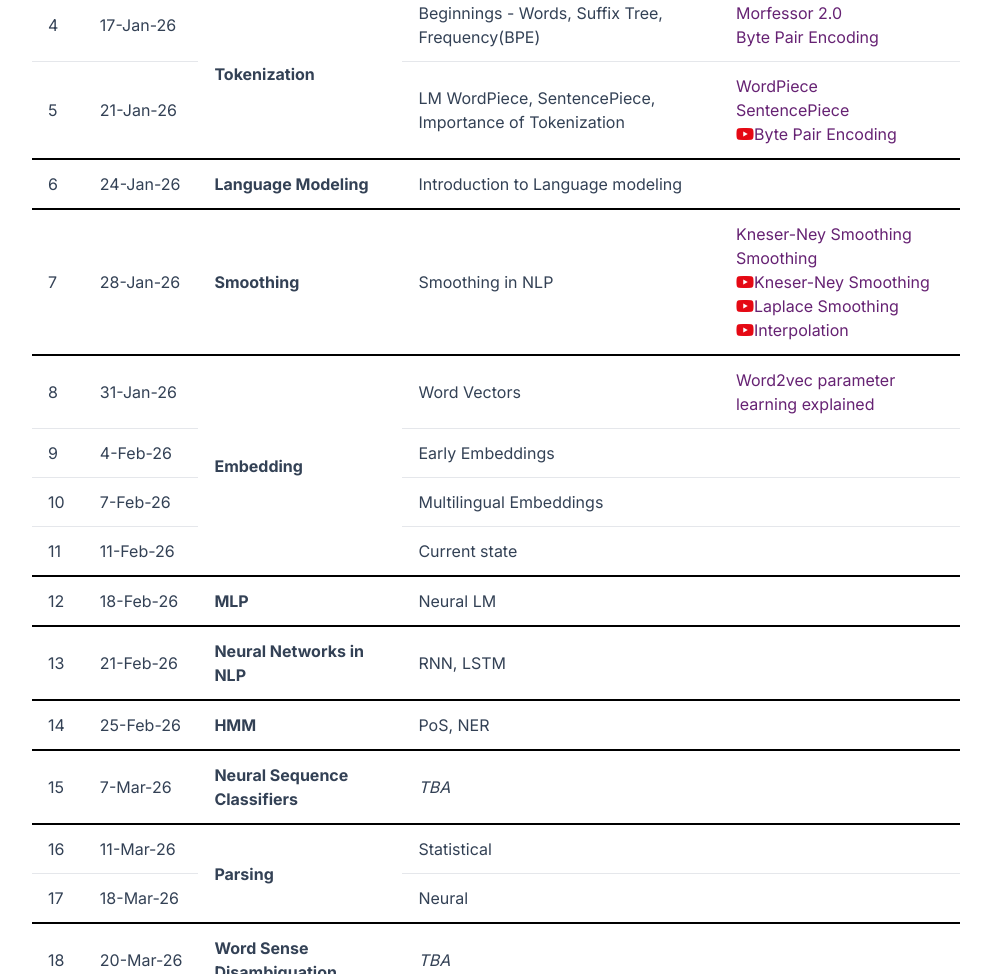
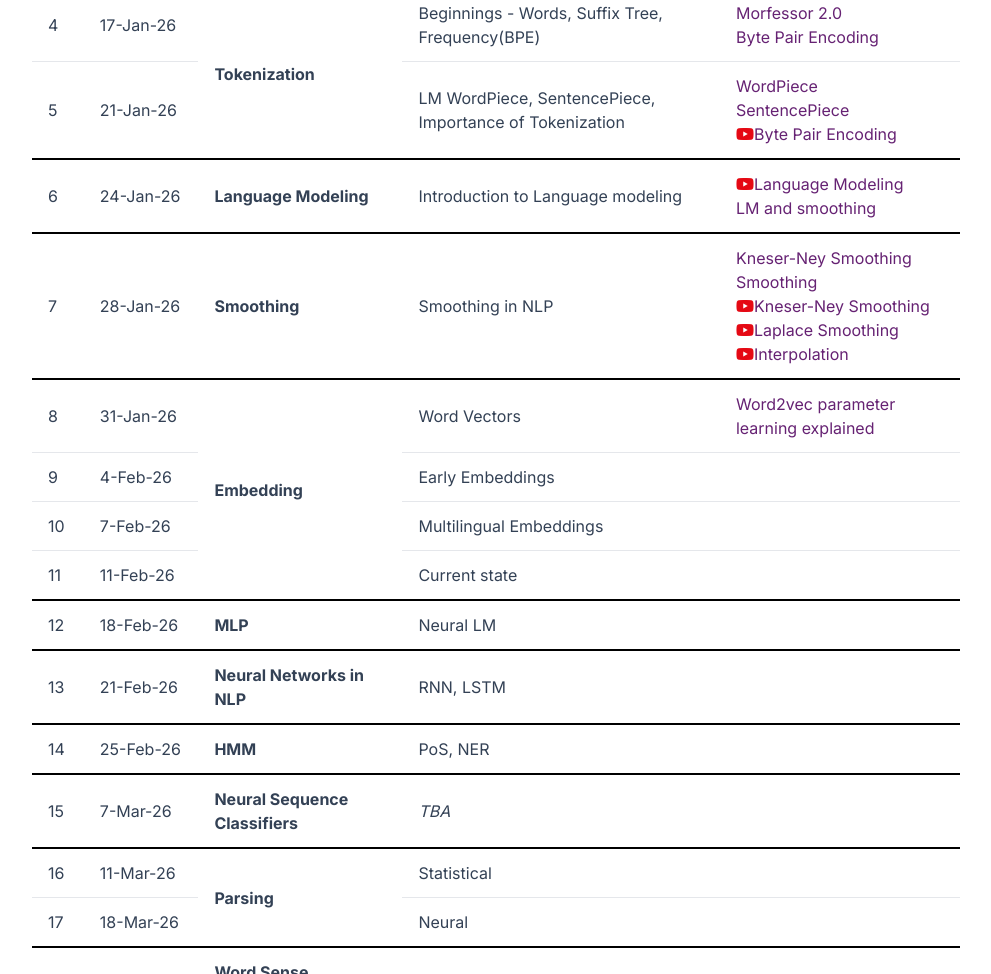
Before and after one commit to ltrcnlp/S26, a plain HTML site: page index.html in a window 1280 px wide. Shown: the part 2836-3810 px from the top of the page, without its empty margins (144-1135 px from the left). Drawn offline with nearby package versions, Linux system fonts and the light colour scheme; a small style sheet from the web is missing.

Commit message:
Add resource links for Language Modeling
Added links to YouTube and PDF resources for Language Modeling.

```diff
--- a/index.html
+++ b/index.html
@@ -324,7 +324,10 @@
 			        <td class="px-4 py-3 whitespace-nowrap">24-Jan-26</td>
 			        <td class="px-4 py-3 border-b-2 border-black font-bold">Language Modeling</td>
 			        <td class="px-4 py-3">Introduction to Language modeling</td>
-			        <td class="px-4 py-3"></td>
+			        <td class="px-4 py-3">
+						<i class="fa-brands fa-youtube"></i><a href="https://www.youtube.com/watch?v=6TjmCP7TDOg" class="text-[#662273] hover:underline font-medium" target="_blank">Language Modeling</a><br/>
+						<a href="https://www.kamperh.com/nlp817/notes/03_lm_ngrams_notes.pdf" class="text-[#662273] hover:underline font-medium" target="_blank">LM and smoothing</a><br/>
+					</td>
 			      </tr>
 
 			      <tr class="border-b-2 border-black">
```
